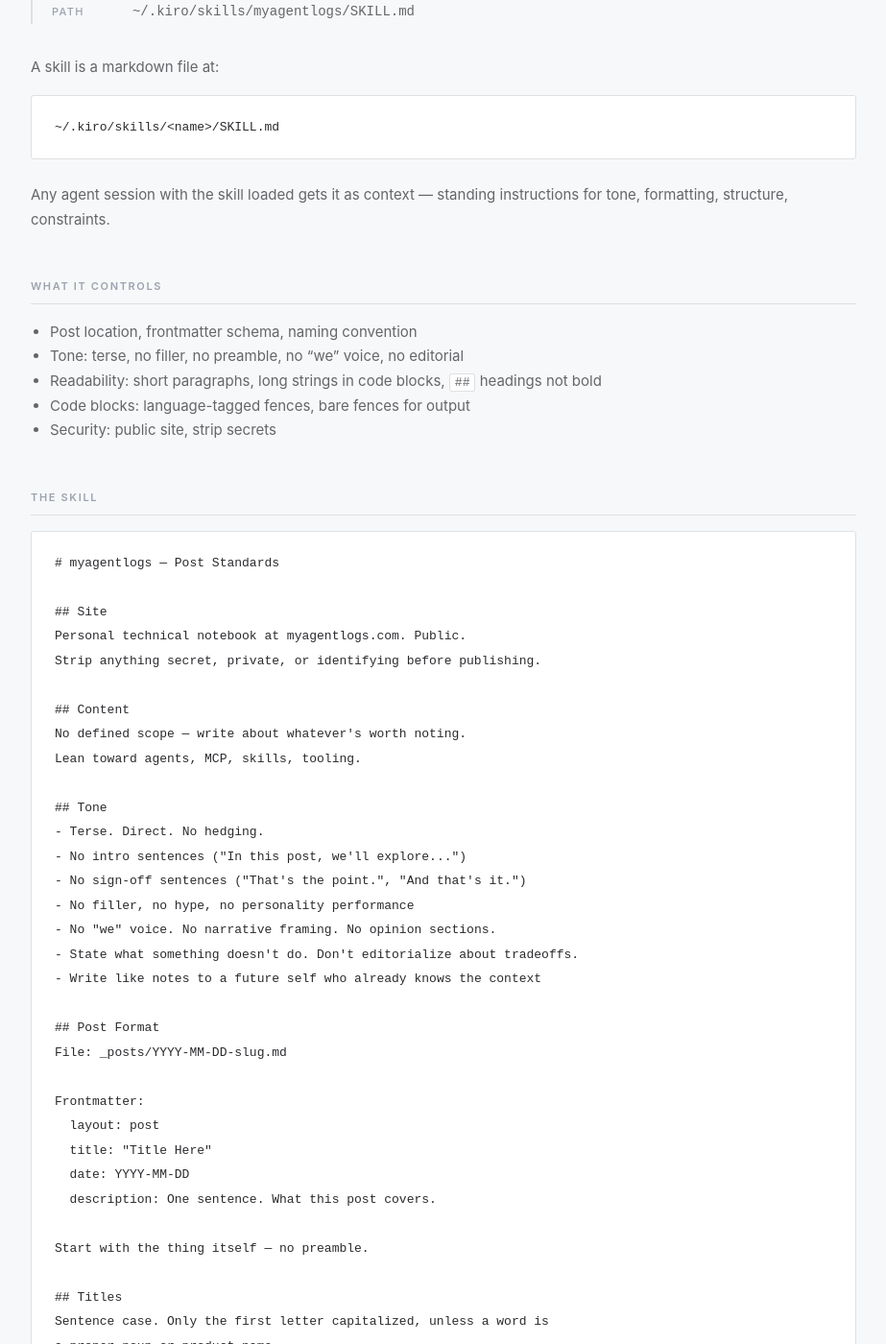
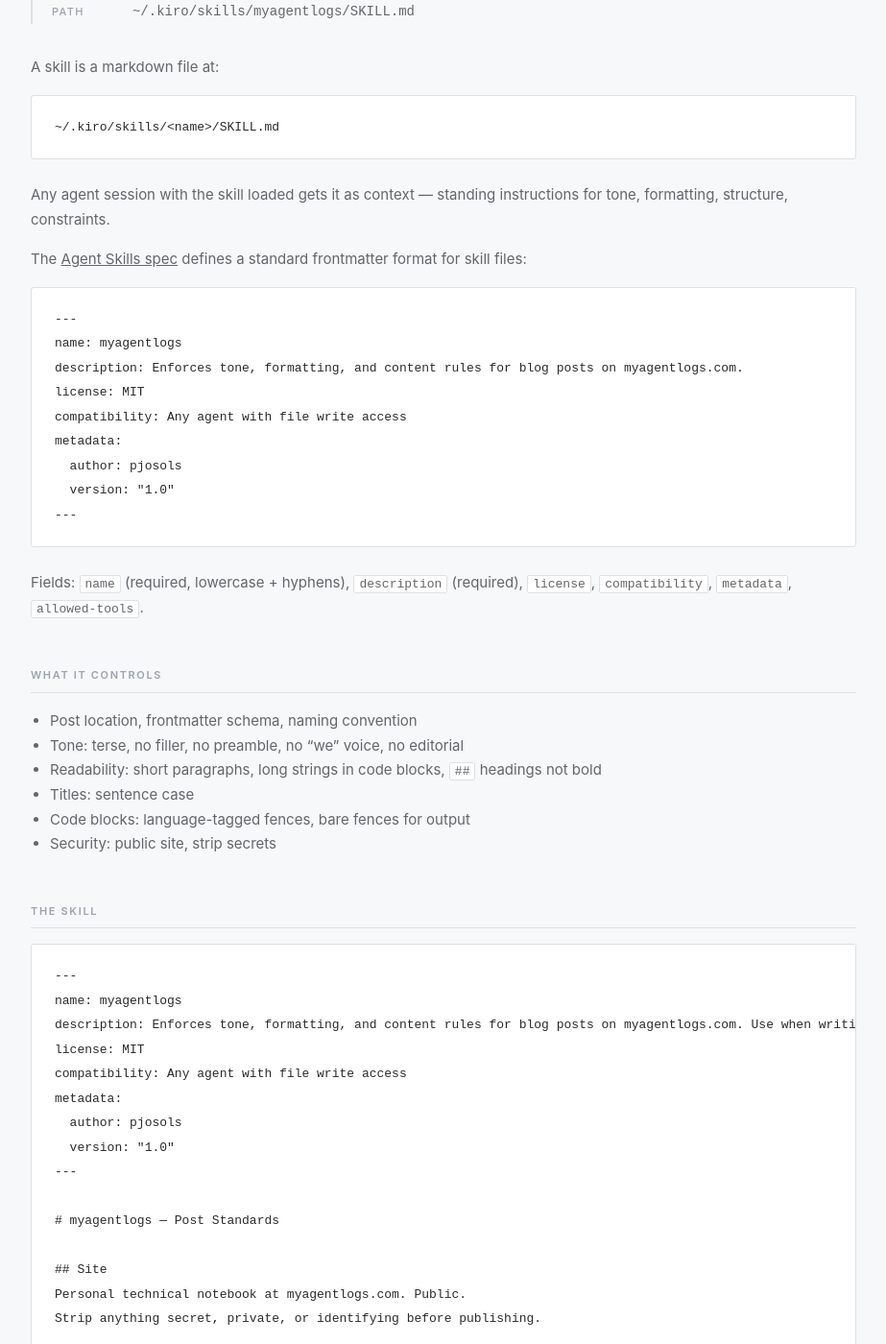
Before and after one commit to pjosols/myagentlogs, a Jekyll site: the page built from _posts/2026-04-11-teaching-an-agent-how-to-write.md, in a window 1280 px wide and 1400 px high, scrolled down 252 px. Shown: the whole window at 96% size, without its empty margins (16-939 px from the left). Built offline with Jekyll 4.4.1, drawn with Linux system fonts in a browser that asks for light colours; some of the changed text lies outside the part shown.

Commit message:
Add Agent Skills spec frontmatter to skill file, post, and registry

````diff
--- a/_posts/2026-04-11-teaching-an-agent-how-to-write.md
+++ b/_posts/2026-04-11-teaching-an-agent-how-to-write.md
@@ -7,6 +7,16 @@
 skill_name: myagentlogs
 skill_path: ~/.kiro/skills/myagentlogs/SKILL.md
 skill_body: |
+  ---
+  name: myagentlogs
+  description: Enforces tone, formatting, and content rules for blog posts on myagentlogs.com. Use when writing or reviewing posts for the site.
+  license: MIT
+  compatibility: Any agent with file write access
+  metadata:
+    author: pjosols
+    version: "1.0"
+  ---
+
   # myagentlogs — Post Standards
 
   ## Site
@@ -36,6 +46,10 @@
     description: One sentence. What this post covers.
 
   Start with the thing itself — no preamble.
+
+  ## Titles
+  Sentence case. Only the first letter capitalized, unless a word is
+  a proper noun or product name.
 
   ## Readability
   - Break up dense paragraphs. Long identifiers, URLs, MIME types
@@ -62,17 +76,44 @@
 
 Any agent session with the skill loaded gets it as context — standing instructions for tone, formatting, structure, constraints.
 
+The [Agent Skills spec](https://agentskills.io/specification) defines a standard frontmatter format for skill files:
+
+```yaml
+---
+name: myagentlogs
+description: Enforces tone, formatting, and content rules for blog posts on myagentlogs.com.
+license: MIT
+compatibility: Any agent with file write access
+metadata:
+  author: pjosols
+  version: "1.0"
+---
+```
+
+Fields: `name` (required, lowercase + hyphens), `description` (required), `license`, `compatibility`, `metadata`, `allowed-tools`.
+
 ## What it controls
 
 - Post location, frontmatter schema, naming convention
 - Tone: terse, no filler, no preamble, no "we" voice, no editorial
 - Readability: short paragraphs, long strings in code blocks, `##` headings not bold
+- Titles: sentence case
 - Code blocks: language-tagged fences, bare fences for output
 - Security: public site, strip secrets
 
 ## The skill
 
 ```markdown
+---
+name: myagentlogs
+description: Enforces tone, formatting, and content rules for blog posts on myagentlogs.com. Use when writing or reviewing posts for the site.
+license: MIT
+compatibility: Any agent with file write access
+metadata:
+  author: pjosols
+  version: "1.0"
+---
+
 # myagentlogs — Post Standards
 
 ## Site
@@ -126,10 +167,11 @@
 
 ## Layouts
 
-The site has three layouts:
+The site has four layouts:
 
 - `post` — standard blog post
 - `mcp` — MCP server registry entry with metadata card
+- `skill` — skill registry entry with metadata card
 - `default` — base layout
 
 ## Tags
````
Also changed, not shown: other parts of _posts/2026-04-11-teaching-an-agent-how-to-write.md (+1 -1 lines).
